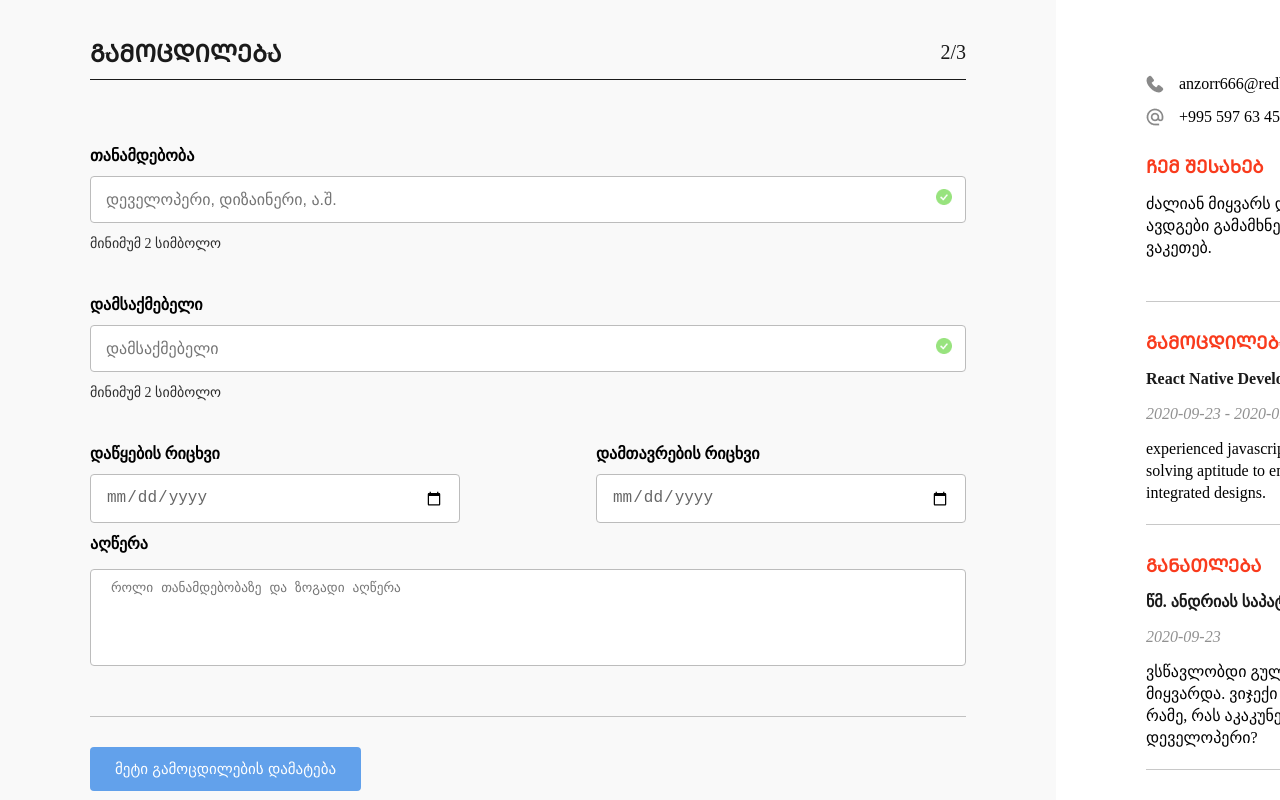
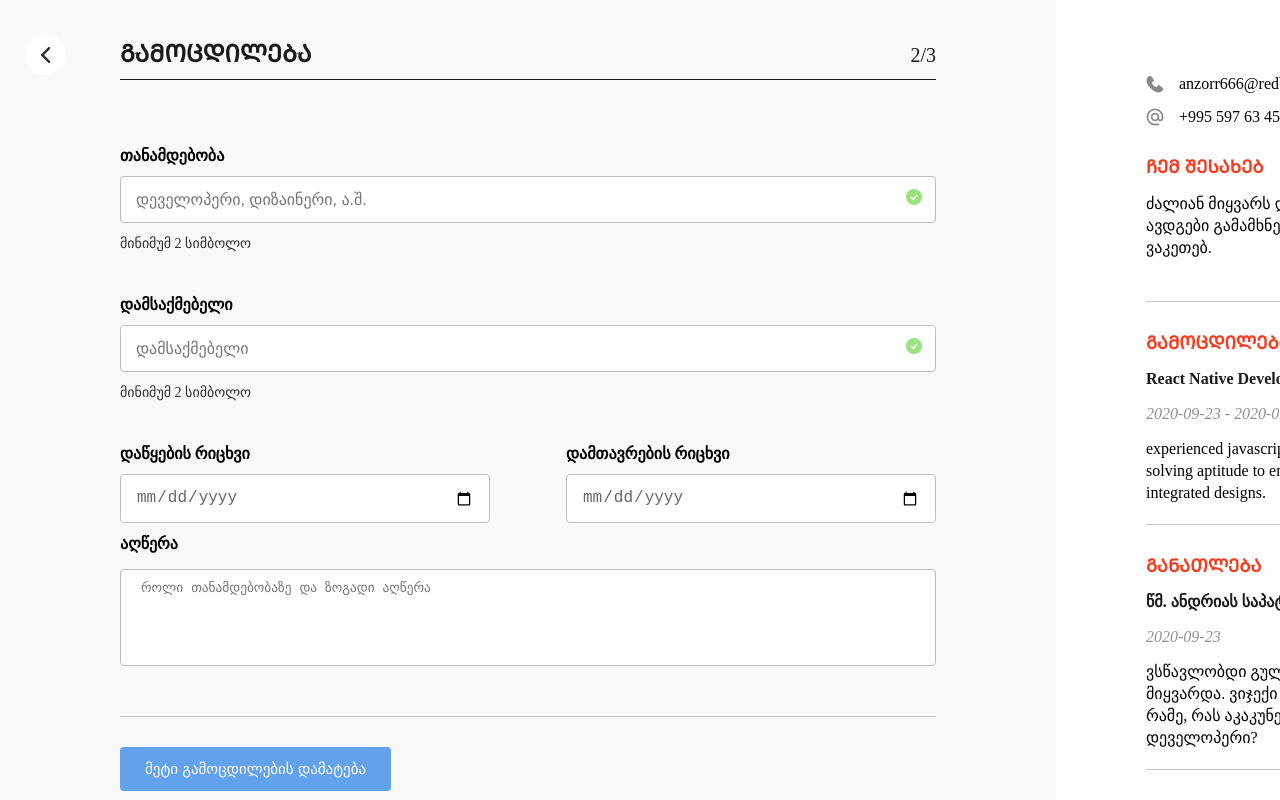
Before and after one commit to GeorgeKalandadze/redberry-bootcamp-resume-app, a React (Vite) app: page /experience-page in a window 1280 px wide. Shown: the top 800 px of the page. Built offline with nearby package versions, Linux system fonts and the light colour scheme.

Commit message:
add dynamic form

```diff
--- a/src/components/Header/Header.tsx
+++ b/src/components/Header/Header.tsx
@@ -1,4 +1,5 @@
 import styled from "styled-components"
+import ArrowIcon from '../../assets/arrow.png'
 type HeaderTypes = {
     headerName:string
     pageNumber:number
@@ -6,6 +7,9 @@ type HeaderTypes = {
 const Header = ({headerName,pageNumber}:HeaderTypes) => {
   return (
     <HeaderContainer>
+      <ArrowImageContainer >
+      <img src={ArrowIcon}/>
+      </ArrowImageContainer>
         <HeaderName>{headerName}</HeaderName>
         <PageNumber>{pageNumber}/3</PageNumber>
     </HeaderContainer>
@@ -21,6 +25,7 @@ justify-content:space-between;
 border-bottom: 1px solid #1A1A1A;
 padding-bottom:10px;
 margin-bottom:25px;
+align-items:center;
 `
 
 const HeaderName = styled.h1`
@@ -39,3 +44,16 @@ font-size: 20px;
 line-height: 24px;
 color: #1A1A1A;
 `
+
+const ArrowImageContainer = styled.div`
+position:absolute;
+left:2%;
+width: 40px;
+height: 40px;
+background: #FFFFFF;
+border-radius:50%;
+display:flex;
+align-items:center;
+justify-content:center
+
+`
--- a/src/components/InputGroup/InputGroup.tsx
+++ b/src/components/InputGroup/InputGroup.tsx
@@ -14,6 +14,7 @@ type InputPropTypes = {
   error?:any
   value?:string|number
   changeHandler?:(event: React.ChangeEvent<HTMLInputElement>) => void
+  id:string
 }
 
 type InputStylePropTypes = {
@@ -24,12 +25,11 @@ value?:string|number
 
 
 
-const InputGroup = ({width, label, placeHolder, inputType, hint, name, register,error,value,changeHandler}:InputPropTypes ) => {
+const InputGroup = ({width, label, placeHolder, inputType, hint, name, register,error,value,changeHandler,id}:InputPropTypes ) => {
   return (
     <StyledInputsContainer error={error} type={inputType} value={value}>
         <StyledLabel error={error}>{label}</StyledLabel>
         <StyledInput
-
           placeholder={placeHolder}
           type={inputType}
           width={width}
@@ -38,6 +38,7 @@ const InputGroup = ({width, label, placeHolder, inputType, hint, name, register,
           value={value}
           onChange={changeHandler}
           error={error}
+          id={id}
 
         />
         <StyledHint error={error}>{hint}</StyledHint>
--- a/src/components/Resume/Resume.tsx
+++ b/src/components/Resume/Resume.tsx
@@ -5,7 +5,11 @@ import AvatarImage from '../../assets/avatar-image.jpg'
 import RedberryRedIcon from '../../assets/redberry-red-logo.png'
 import { useGlobalContext } from '../../Context';
 import { useEffect, useState } from 'react';
-const Resume = () => {
+
+type ResumePropTypes = {
+    image?:string
+}
+const Resume = ({image}:ResumePropTypes) => {
     const {info} = useGlobalContext()
 
   return (
@@ -29,7 +33,7 @@ const Resume = () => {
                     ავდგები გამამხნევებელი ვარჯიშების მაგიერ დიზაინს ვაკეთებ.
                 </InfoText>
             </div>
-                <StyledImage src={info.image}/>
+                <StyledImage src={image}/>
         </FlexedDiv>
         </Section>
         <Section>
--- a/src/components/UploadImage/UploadImage.tsx
+++ b/src/components/UploadImage/UploadImage.tsx
@@ -9,16 +9,14 @@ type ErrorProps = {
     error:boolean
 }
 
-const UploadImage = () => {
+type ImageUploadTypes = {
+  handleImageChange: (event: React.ChangeEvent<HTMLInputElement>) => void
+}
 
-  const {info,register,errors} = useGlobalContext()
+const UploadImage = ({handleImageChange}:ImageUploadTypes) => {
+  const {errors,register} = useGlobalContext()
 
-    const handleImageChange = (event: React.ChangeEvent<HTMLInputElement>) => {
-        const image = event.target.files?.[0];
-        if (image) {
-          info.image = URL.createObjectURL(image);
-        }
-    };
+
 
 
 
@@ -26,7 +24,7 @@ const UploadImage = () => {
     <UploadImageContainer error={errors.picture}>
       <UploadImageText >პირადი ფოტოს ატვირთვა</UploadImageText>
         <StyledUploadButtonContainer>
-        <StyledUploadImage  type="file" name="picture" {...register("picture")}       onChange={handleImageChange}/>
+        <StyledUploadImage  type="file" name="picture" {...register("picture")}  onChange={handleImageChange}/>
         <Button type='button' bgColor='#0E80BF;'   pdng='5px 10px'>ატვირთვა</Button>
         </StyledUploadButtonContainer>
 
--- a/src/pages/EducationPage/EducationPage.style.tsx
+++ b/src/pages/EducationPage/EducationPage.style.tsx
@@ -3,7 +3,7 @@ import styled from "styled-components";
 export const EducationForm = styled.div`
 width:55%;
 min-height:1080px;
-padding:40px 90px;
+padding:40px 120px;
 background-color:#f9f9f9;
 `
 export const EducationContainer = styled.div`
--- a/src/pages/ExperiencePage/ExperiencePage.style.tsx
+++ b/src/pages/ExperiencePage/ExperiencePage.style.tsx
@@ -3,7 +3,7 @@ import styled from "styled-components";
 export const ExperiencePageContainer = styled.form`
 width:55%;
 min-height:1080px;
-padding:40px 90px;
+padding:40px 120px;
 background-color:#f9f9f9;
 `
 
--- a/src/pages/ExperiencePage/ExperiencePage.tsx
+++ b/src/pages/ExperiencePage/ExperiencePage.tsx
@@ -1,6 +1,5 @@
 import React, { useState } from 'react'
 import { Button } from '../../components/Button/Button'
-import ExperienceForm from '../../components/ExperienceForm/ExperienceForm'
 import Header from '../../components/Header/Header'
 import InputGroup from '../../components/InputGroup/InputGroup'
 import Resume from '../../components/Resume/Resume'
@@ -18,9 +17,9 @@ const ExperiencePage = () => {
   description: ""}]);
 
     const handleInputChange = (event: React.ChangeEvent<HTMLInputElement>, index: number) => {
-      const { name, value } = event.target;
+      const { id, value } = event.target;
       const list = [...inputList];
-      list[index] = { ...list[index], [name]: value };
+      list[index] = { ...list[index], [id]: value };
       setinputList(list);
     };
 
@@ -34,7 +33,8 @@ const ExperiencePage = () => {
         description: "",}]);
     }
 
-    info.experiences = inputList
+    console.log(inputList)
+
 
   return (
     <FlexedDiv>
@@ -42,51 +42,62 @@ const ExperiencePage = () => {
         <Header headerName='ᲒᲐᲛᲝᲪᲓᲘᲚᲔᲑᲐ' pageNumber={2}/>
         {inputList.map((x,i)=>{
           return(
-            <ExperienceContainer key={i}>
+            <ExperienceContainer >
             <InputGroup
                 label='თანამდებობა'
                 placeHolder='დეველოპერი, დიზაინერი, ა.შ.'
                 hint='მინიმუმ 2 სიმბოლო'
-                name={"position"}
+
+                name={`position-${i}`}
                 inputType='text'
                 register={register}
+
                 changeHandler={ e=>handleInputChange(e,i)}
                 error={errors.position}
-
+                id="position"
 
             />
              <InputGroup
                 label='დამსაქმებელი'
                 placeHolder='დამსაქმებელი'
-                name={"employer"}
+                name={`employer-${i}`}
+
                 hint='მინიმუმ 2 სიმბოლო'
                 inputType='text'
                 register={register}
                 changeHandler={ e=>handleInputChange(e,i)}
-                error={errors.employer}
+                error={
+                  errors.experiences && errors.experiences[i].employer
+                }
 
+                id="employer"
             />
             <FlexedDiv >
                 <InputGroup
                     width='370px'
                     label='დაწყების რიცხვი'
-                    name="start_date"
+                    name={`start_date-${i}`}
+
                     inputType='date'
                     register={register}
-
                     changeHandler={ e=>handleInputChange(e,i)}
                     error={errors.start_date}
+                    value={x.start_date}
+                    id="start_date"
 
                 />
                 <InputGroup
                     width='370px'
                     label='დამთავრების რიცხვი'
-                    name="due_date"
+                    name={`due_date-${i}`}
+
                     inputType='date'
                     register={register}
-
                     changeHandler={ e=>handleInputChange(e,i)}
                     error={errors.due_date}
+                    value={x.due_date}
+
+                    id={"due_date"}
                 />
             </FlexedDiv>
             <TextareaGroup
@@ -98,7 +109,6 @@ const ExperiencePage = () => {
           )
 
         }
-
 
         )
 
--- a/src/pages/PersonalInfoPage/PersonalInfo.style.tsx
+++ b/src/pages/PersonalInfoPage/PersonalInfo.style.tsx
@@ -3,7 +3,7 @@ import styled from "styled-components";
 export const PersonalInfoContainer = styled.form`
 width:55%;
 height:1080px;
-padding:40px 90px;
+padding:40px 120px;
 display:flex;
 flex-direction:column;
 justify-content:space-between;
--- a/src/pages/PersonalInfoPage/PersonalInfo.tsx
+++ b/src/pages/PersonalInfoPage/PersonalInfo.tsx
@@ -13,20 +13,19 @@ import {
     ButtonContainer
 } from './PersonalInfo.style'
 import UploadImage from '../../components/UploadImage/UploadImage'
-import { useNavigate } from 'react-router-dom'
+
 
 
 const PersonalInfo = () => {
     const {info,handleSubmit,register,handleChange,errors} = useGlobalContext()
+    const [resumeImage,setResumeImage] = useState("");
 
-
-    const navigate = useNavigate();
-
-    console.log(errors)
-
-
-
-
+    const handleImageChange = (event: React.ChangeEvent<HTMLInputElement>) => {
+        const image = event.target.files?.[0];
+        if (image) {
+          setResumeImage(URL.createObjectURL(image))
+        }
+    };
 
   return (
     <FlexedDiv>
@@ -61,7 +60,7 @@ const PersonalInfo = () => {
                 changeHandler={handleChange}
             />
         </FlexedDiv>
-        <UploadImage/>
+        <UploadImage handleImageChange={handleImageChange}/>
         <TextareaGroup
             label='ჩემ შესახებ (არასავალდებულო)'
             placeholder="ზოგადი ინფო შენ შესახებ"
@@ -93,7 +92,7 @@ const PersonalInfo = () => {
             <Button bgColor='#6B40E3' type='submit' >შემდეგი</Button>
         </ButtonContainer>
     </PersonalInfoContainer>
-    <Resume/>
+    <Resume image={resumeImage}/>
     </FlexedDiv>
   )
 }
--- a/src/schema/FormSchema.tsx
+++ b/src/schema/FormSchema.tsx
@@ -25,13 +25,18 @@ export const formSchema = yup.object().shape({
     .matches(/^(\+?995)?(79\d{7}|5\d{8})$/)
     .required(),
 
+
+
+    experiences: yup.array().of(yup.object().shape({
       position:yup
       .string()
-    .min(2),
+      .min(2)
+      .required(),
 
       employer:yup
       .string()
-    .min(2),
+      .min(2)
+      .required(),
 
 
       start_date:yup
@@ -41,6 +46,10 @@ export const formSchema = yup.object().shape({
       due_date:yup
       .date()
       .required(),
+    })),
+
+
+
 
 
     picture: yup.mixed()
```
Also changed, not shown: src/assets/arrow.png (added). Lines whose indentation alone changed are shown as unchanged.
